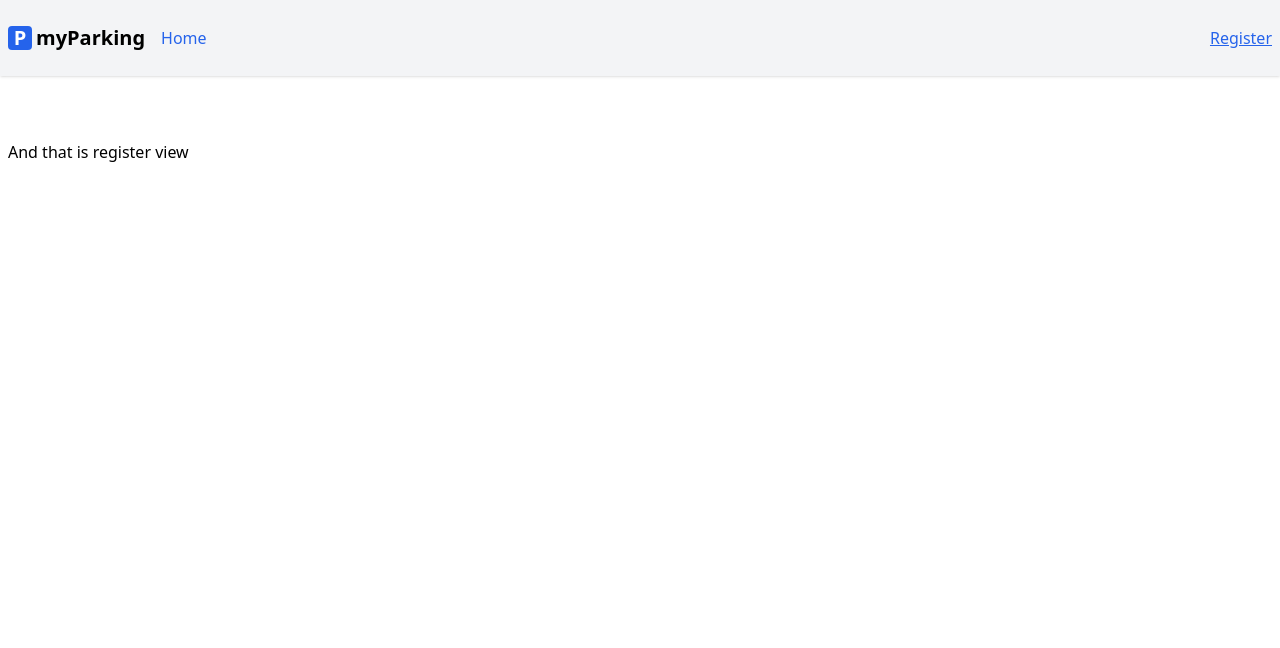
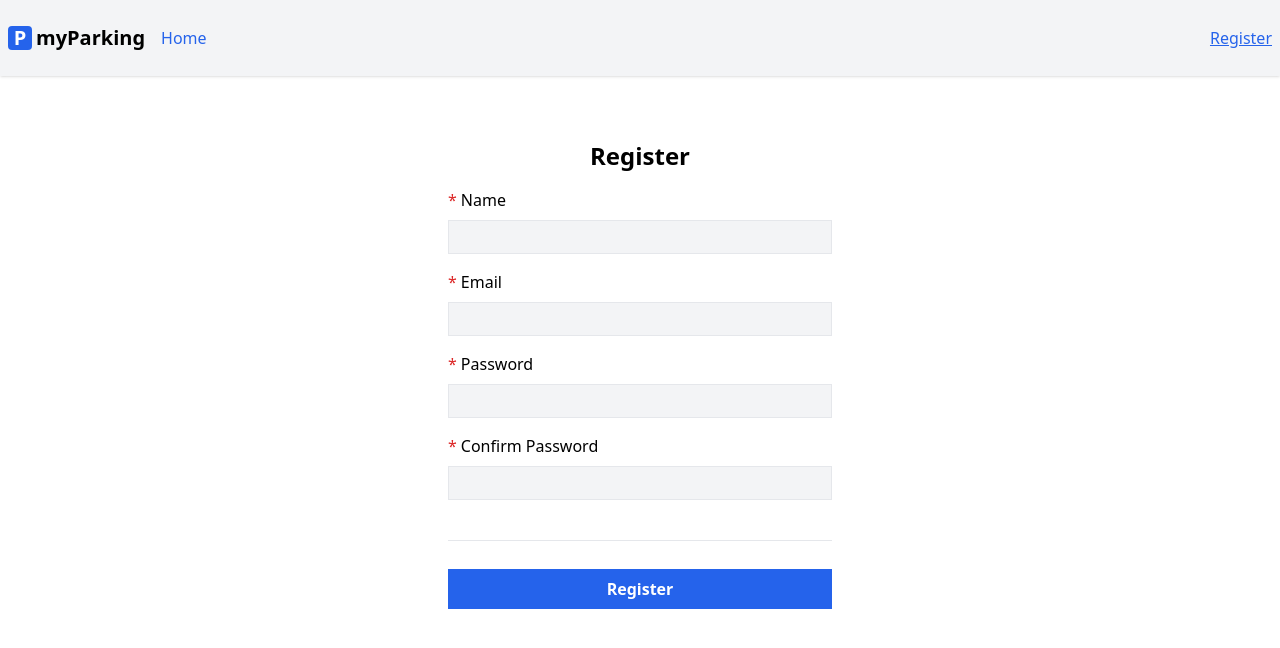
Before and after one commit to fuadmln/parking-app-react, a React (Vite) app: page /register in a window 1280 px wide. Shown: the top 648 px of the page. Built offline with nearby package versions, Linux system fonts and the light colour scheme.

Commit message:
feat: implement registration page

```diff
--- a/src/views/auth/Register.jsx
+++ b/src/views/auth/Register.jsx
@@ -1,5 +1,85 @@
+import { useState } from 'react'
+
 function Register() {
-  return <div>And that is register view</div>
+  const [name, setName] = useState('')
+  const [email, setEmail] = useState('')
+  const [password, setPassword] = useState('')
+  const [passwordConfirmation, setPasswordConfirmation] = useState()
+
+  function handleSubmit(e){
+    e.preventDefault()
+    const data = { name, email, password, passwordConfirmation }
+    console.log(data)
+  }
+
+  return (
+    <form onSubmit={ handleSubmit } noValidate>
+      <div className="flex flex-col mx-auto md:w-96 w-full">
+        <h1 className="heading">Register</h1>
+
+        <div className="flex flex-col gap-2 mb-4">
+          <label htmlFor="name" className="required">Name</label>
+          <input
+            type="text"
+            id="name"
+            name="name"
+            value={ name }
+            onChange={ e => setName(e.target.value) }
+            className="form-input"
+            autoComplete="name"
+          />
+        </div>
+
+        <div className="flex flex-col gap-2 mb-4">
+          <label htmlFor="email" className="required">Email</label>
+          <input
+            type="email"
+            id="email"
+            name="email"
+            value={ email }
+            onChange={ e => setEmail(e.target.value) }
+            className="form-input"
+            autoComplete="email"
+          />
+        </div>
+
+        <div className="flex flex-col gap-2 mb-4">
+          <label htmlFor="password" className="required">Password</label>
+          <input
+            type="password"
+            id="password"
+            name="password"
+            value={ password }
+            onChange={ e => setPassword(e.target.value) }
+            className="form-input"
+            autoComplete="new-password"
+          />
+        </div>
+
+        <div className="flex flex-col gap-2 mb-4">
+          <label htmlFor="password_confirmation" className="required">Confirm Password</label>
+          <input
+            type="password"
+            id="password_confirmation"
+            name="password_confirmation"
+            value={ passwordConfirmation }
+            onChange={ e => setPasswordConfirmation(e.target.value) }
+            className="form-input"
+            autoComplete="new-password"
+          />
+        </div>
+
+        <div className="border-t h-[5px] my-6"></div>
+
+        <div className="flex flex-col gap-2 mb-4">
+          <button type="submit" className="btn btn-primary">
+            Register
+          </button>
+        </div>
+
+      </div>
+    </form>
+  )
 }
 
 export default Register
```
